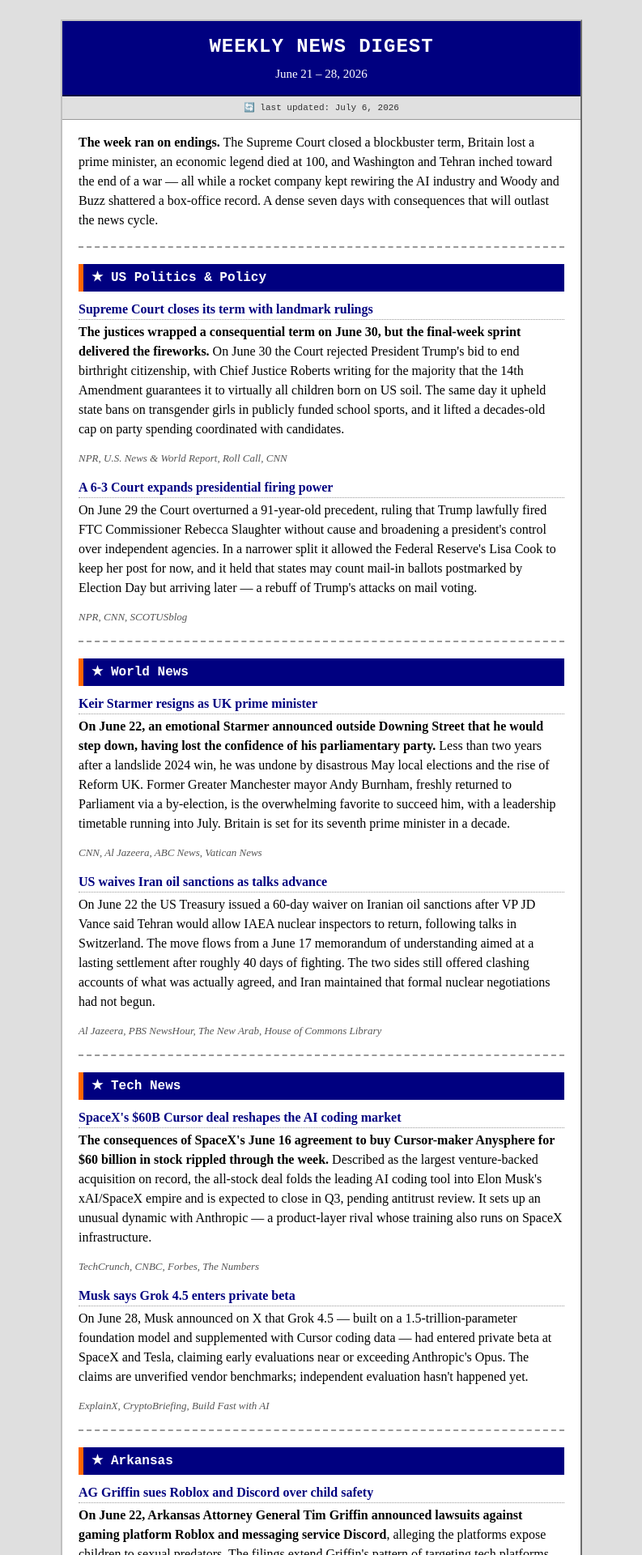
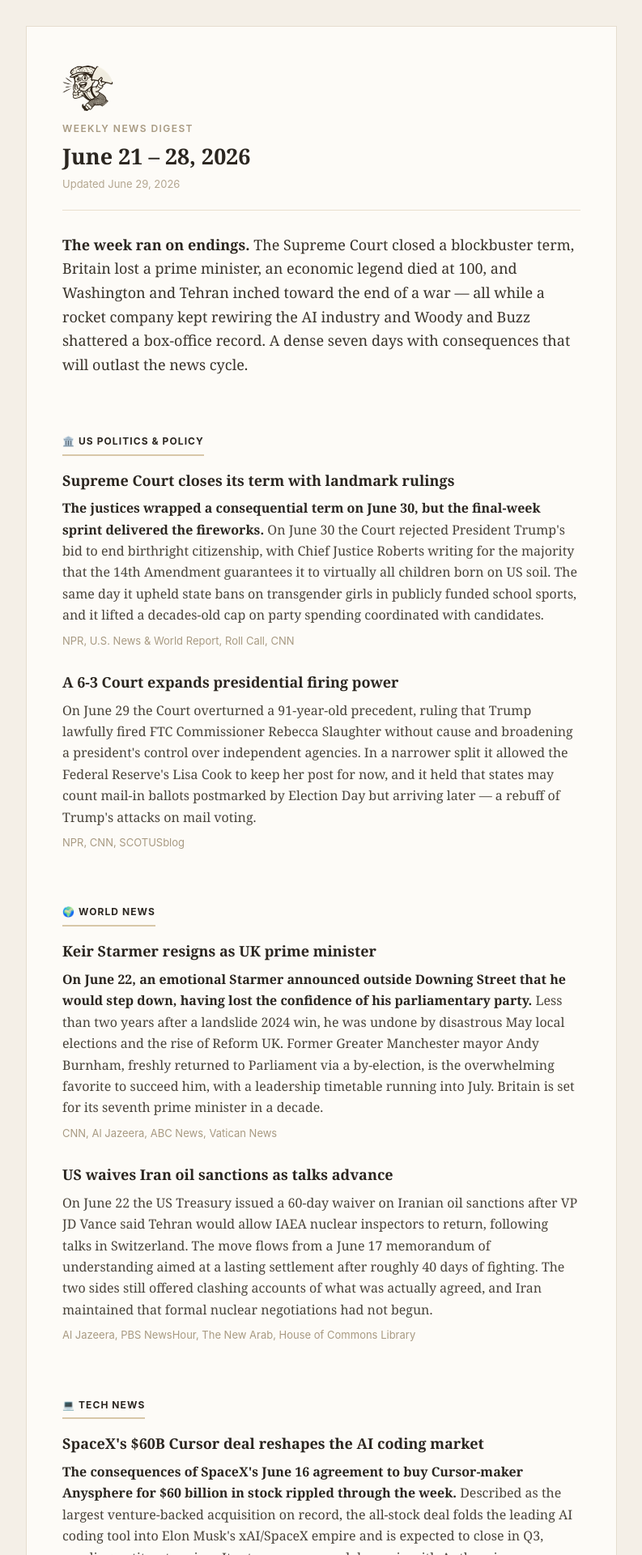
Before and after one commit to dillonkh/news-digest, a Jekyll site: the page built from _digests/2026-06-28.html, in a window 1280 px wide. Shown: the top 1920 px of the page at 81% size, without its empty margins (243-1036 px from the left). Built offline with Jekyll 4.4.1, drawn with Linux system fonts in a browser that asks for light colours; some of the changed text lies outside the part shown.

Commit message:
style and running locally (#4)

```diff
--- /dev/null
+++ b/Gemfile
@@ -0,0 +1,3 @@
+source "https://rubygems.org"
+
+gem "jekyll", "~> 4.3"
--- a/_digests/2026-06-28.html
+++ b/_digests/2026-06-28.html
@@ -1,14 +1,18 @@
 ---
 title: "Weekly News Digest: June 21 – 28, 2026"
 range: "June 21 – 28, 2026"
-date: 2026-07-06
+date: 2026-06-29
+bias_score: -1
+bias_label: "slightly left of center"
+bias_blurb: "Wire services and mainstream nationals dominate, nudged slightly left by court/international framing but anchored by heavy use of primary records."
+bias_detail: "The source mix leans on wire services and mainstream nationals (AP-fed outlets, NPR, CNN, PBS, ABC) alongside center-right and business voices (WSJ, CNBC, Forbes, House of Commons Library). Court and international coverage drew from outlets that frame Trump-administration losses prominently, nudging the aggregate slightly left, but heavy use of primary records — the SEC filing, SCOTUS opinions, the MOU briefing, box-office data — keeps framing largely factual."
 ---
 
 <p><span class="lead">The week ran on endings.</span> The Supreme Court closed a blockbuster term, Britain lost a prime minister, an economic legend died at 100, and Washington and Tehran inched toward the end of a war — all while a rocket company kept rewiring the AI industry and Woody and Buzz shattered a box-office record. A dense seven days with consequences that will outlast the news cycle.</p>
 
 <hr>
 
-<h2>&#9733; US Politics &amp; Policy</h2>
+<h2>🏛️ US Politics &amp; Policy</h2>
 
 <div class="item">
 <h3>Supreme Court closes its term with landmark rulings</h3>
@@ -82,12 +86,7 @@
 
 <hr>
 
-<div class="biasbox">
-<h3>Media Bias Rating: -1 (Slightly Left)</h3>
-<p>The source mix leans on wire services and mainstream nationals (AP-fed outlets, NPR, CNN, PBS, ABC) alongside center-right and business voices (WSJ, CNBC, Forbes, House of Commons Library). Court and international coverage drew from outlets that frame Trump-administration losses prominently, nudging the aggregate slightly left, but heavy use of primary records — the SEC filing, SCOTUS opinions, the MOU briefing, box-office data — keeps framing largely factual.</p>
-</div>
-
-<h2>&#9733; Sources</h2>
+<h2>🔗 Sources</h2>
 <div class="sources">
 <p><strong>US Politics &amp; Policy</strong></p>
 <ul>
--- a/_layouts/digest.html
+++ b/_layouts/digest.html
@@ -4,19 +4,20 @@
   <meta charset="UTF-8">
   <meta name="viewport" content="width=device-width, initial-scale=1.0">
   <title>{{ page.title }}</title>
+  <link rel="icon" type="image/png" sizes="32x32" href="{{ '/assets/img/favicon-32.png' | relative_url }}">
+  <link rel="icon" type="image/png" sizes="64x64" href="{{ '/assets/img/favicon-64.png' | relative_url }}">
+  <link rel="apple-touch-icon" sizes="180x180" href="{{ '/assets/img/apple-touch-icon.png' | relative_url }}">
   <link rel="stylesheet" href="{{ '/assets/css/digest.css' | relative_url }}">
-  <script data-goatcounter="{{ site.goatcounter_url }}/count"
-          async src="//gc.zgo.at/count.js"></script>
 </head>
 <body>
   <div class="frame">
 
     <div class="masthead">
-      <div class="title">WEEKLY NEWS DIGEST</div>
+      <img class="logo" src="{{ '/assets/img/logo.png' | relative_url }}" alt="Weekly News Digest logo">
+      <div class="title">Weekly News Digest</div>
       <div class="range">{{ page.range }}</div>
+      <p class="updated">Updated {{ page.updated | default: page.date | date: "%B %-d, %Y" }}</p>
     </div>
-
-    <p class="updated">&#128260; last updated: {{ page.updated | default: page.date | date: "%B %-d, %Y" }}</p>
 
     <div class="content">
       {{ content }}
@@ -24,16 +25,17 @@
       {% if page.bias_score %}
       {% assign bias_pct = page.bias_score | plus: 7 | times: 100 | divided_by: 14.0 %}
       <div class="biasbox">
-        <h3>Media Bias Rating: {{ page.bias_score }} ({{ page.bias_label }})</h3>
+        <h3>⚖️ Media Bias Rating</h3>
+        <div class="bias-headline">
+          <span class="bias-score">{{ page.bias_score }}</span>
+          <span class="bias-label">{{ page.bias_label }}</span>
+        </div>
         <div class="gauge">
           <div class="gauge-bar">
             <div class="gauge-marker" style="left: {{ bias_pct }}%;"></div>
           </div>
-          <div class="gauge-ticks">
-            <span>&minus;7</span><span>&minus;5</span><span>&minus;3</span><span>&minus;1</span><span>+1</span><span>+3</span><span>+5</span><span>+7</span>
-          </div>
           <div class="gauge-labels">
-            <span>&#9664; left</span><span>center</span><span>right &#9654;</span>
+            <span>&minus;7 left</span><span>0</span><span>right +7</span>
           </div>
         </div>
         {% if page.bias_blurb %}<p class="gauge-blurb">{{ page.bias_blurb }}</p>{% endif %}
@@ -43,33 +45,9 @@
     </div>
 
     <footer>
-      &#9632; compiled {{ page.date | date: "%B %-d, %Y" }} &#9632; window: {{ page.range }} &#9632;<br>
-      visitors: <span class="counter" id="gc-counter">{{ page.visitors | default: "0001337" }}</span><br>
-      <span class="accent">&#8734; best viewed in any browser &#8734;</span>
+      Compiled {{ page.date | date: "%B %-d, %Y" }}
     </footer>
 
   </div>
-
-  <script>
-    (function () {
-      function pad(n) {
-        n = String(n).replace(/,/g, '');
-        while (n.length < 7) n = '0' + n;
-        return n;
-      }
-      var t = setInterval(function () {
-        if (window.goatcounter && window.goatcounter.get_data) {
-          clearInterval(t);
-          var path = window.goatcounter.get_data()['p'];
-          var el = document.getElementById('gc-counter');
-          if (!el || !path) return;
-          fetch('{{ site.goatcounter_url }}/counter/' + encodeURIComponent(path) + '.json')
-            .then(function (r) { if (!r.ok) throw new Error('gc: bad response'); return r.json(); })
-            .then(function (data) { el.textContent = pad(data.count); })
-            .catch(function () { /* leave placeholder/front-matter value on error */ });
-        }
-      }, 100);
-    })();
-  </script>
 </body>
 </html>
--- a/assets/css/digest.css
+++ b/assets/css/digest.css
@@ -1,192 +1,255 @@
+/* ============================================================
+   Weekly News Digest — Warm Minimalist Serif theme
+   Drop-in alternate for digest.css. Same class vocabulary and
+   gauge markup as the layout; presentation only.
+
+   Emoji section headers (🏛️ 🌍 💻 🌱 🎬 🔗 ⚖️) are authored in
+   the <h2> text, not here — this stylesheet works with or
+   without them.
+   ============================================================ */
+
 :root {
-  --page-bg: #dfdfdf;
-  --frame-bg: #ffffff;
-  --frame-border: #c0c0c0;
-  --title-bg: #000080;
-  --title-fg: #ffffff;
-  --title-border: #000040;
-  --accent: #ff6600;
-  --link: #0000ee;
-  --link-visited: #551a8b;
-  --link-hover-bg: #fffb90;
-  --text: #000000;
-  --muted: #555555;
-  --rule: #999999;
-  --bar-fg: #cbc7ff;
-  --history-bg: #ffffcc;
-  --history-border: #cccc66;
-  --bias-bg: #eeeeff;
-  --bias-border: #000080;
-  --footer-bg: #c0c0c0;
-  --counter-bg: #000000;
-  --counter-fg: #00ff00;
+  --page-bg: #f4efe7;
+  --card-bg: #fdfbf7;
+  --card-border: #e6ddcf;
+  --rule: #eadfce;
+  --accent-rule: #d8c7a8;
+
+  --text: #2b2620;         /* headings, strong body */
+  --body: #3a342b;         /* overview lead paragraph */
+  --body-soft: #4a443a;    /* item body text */
+  --muted: #a89a82;        /* sources, labels, dates */
+  --muted-2: #b3a690;      /* faint: ticks, footer */
+  --callout-bg: #f6eede;   /* history box */
+  --callout-fg: #6b5d44;   /* history + bias detail text */
+
+  --gauge-left: #5b8def;
+  --gauge-mid: #e8decb;
+  --gauge-right: #e8695b;
+  --gauge-dot: #2b2620;
+
   --content-width: 640px;
+  --sans: -apple-system, BlinkMacSystemFont, "Segoe UI", Helvetica, Arial, sans-serif;
+  --serif: Georgia, "Times New Roman", Times, serif;
 }
 
 body {
   background: var(--page-bg);
-  color: var(--text);
-  font-family: "Times New Roman", Times, serif;
+  color: var(--body);
+  font-family: var(--serif);
   font-size: 16px;
-  line-height: 1.5;
+  line-height: 1.65;
   margin: 0;
-  padding: 24px 12px;
+  padding: 32px 16px;
 }
 
 .frame {
   max-width: var(--content-width);
   margin: 0 auto;
-  background: var(--frame-bg);
-  border: 2px outset var(--frame-border);
+  background: var(--card-bg);
+  border: 1px solid var(--card-border);
+  padding: 48px 44px;
 }
 
+/* ---- masthead ---- */
 .masthead {
-  background: var(--title-bg);
-  color: var(--title-fg);
-  text-align: center;
-  padding: 14px 10px;
-  border-bottom: 2px solid var(--title-border);
+  border-bottom: 1px solid var(--rule);
+  padding-bottom: 20px;
+  margin-bottom: 28px;
+}
+.masthead .logo {
+  display: block;
+  height: 56px;
+  width: auto;
+  margin-bottom: 12px;
 }
 .masthead .title {
-  font-family: "Courier New", monospace;
-  font-size: 24px;
-  font-weight: bold;
-  letter-spacing: 1px;
+  font-family: var(--sans);
+  font-size: 12px;
+  letter-spacing: 0.12em;
+  text-transform: uppercase;
+  color: var(--muted);
+  font-weight: 600;
 }
 .masthead .range {
-  font-size: 15px;
-  margin-top: 4px;
+  font-size: 27px;
+  font-weight: 700;
+  color: var(--text);
+  margin-top: 8px;
+  line-height: 1.2;
 }
 
 .updated {
-  text-align: center;
-  font-family: "Courier New", monospace;
-  font-size: 11px;
-  color: #333;
-  padding: 6px;
-  background: #e0e0e0;
-  border-bottom: 1px solid var(--rule);
-  margin: 0;
+  font-family: var(--sans);
+  font-size: 13px;
+  color: var(--muted-2);
+  margin: 8px 0 0;
 }
 
-.content {
-  padding: 16px 20px;
+/* ---- content ---- */
+.content { }
+
+/* overview paragraph (first <p>, before first <hr>) */
+.content > p:first-of-type {
+  font-size: 18px;
+  color: var(--body);
+  margin: 0 0 34px;
 }
 
 h2 {
-  background: var(--title-bg);
-  color: var(--title-fg);
-  font-family: "Courier New", monospace;
-  font-size: 16px;
-  font-weight: bold;
-  padding: 5px 10px;
-  margin: 18px 0 10px;
-  border-left: 6px solid var(--accent);
+  font-family: var(--sans);
+  font-size: 12px;
+  letter-spacing: 0.09em;
+  text-transform: uppercase;
+  color: var(--text);
+  font-weight: 700;
+  margin: 0 0 16px;
+  border-bottom: 2px solid var(--accent-rule);
+  padding-bottom: 6px;
+  display: inline-block;
 }
 
 h3 {
-  font-size: 16px;
-  font-weight: bold;
-  color: var(--title-bg);
-  border-bottom: 1px dotted var(--rule);
-  margin: 0 0 3px;
+  font-size: 18px;
+  font-weight: 700;
+  color: var(--text);
+  margin: 0 0 6px;
 }
 
-p { margin: 0 0 14px; }
+p {
+  font-size: 16px;
+  color: var(--body-soft);
+  margin: 0 0 8px;
+}
 
-a { color: var(--link); }
-a:visited { color: var(--link-visited); }
-a:hover { background: var(--link-hover-bg); }
+a { color: #3a6ea5; text-decoration: underline; text-underline-offset: 2px; }
+a:hover { color: #274d75; }
 
+/* hr becomes quiet spacing, not a visible line */
 hr {
   border: none;
-  border-top: 2px dashed var(--rule);
-  margin: 20px 0;
+  margin: 30px 0;
 }
 
-.lead { font-weight: bold; }
+.lead { font-weight: 700; color: var(--text); }
 
-.item { margin-bottom: 14px; }
+.item { margin-bottom: 26px; }
 .item p:last-child { margin-bottom: 0; }
 
 .src {
-  font-style: italic;
+  font-family: var(--sans);
   font-size: 13px;
   color: var(--muted);
 }
 
+/* ---- sources list + archive index list ---- */
+.sources { font-size: 15px; }
+.sources p strong {
+  font-family: var(--sans);
+  font-size: 12px;
+  letter-spacing: 0.06em;
+  text-transform: uppercase;
+  color: var(--muted);
+  font-weight: 700;
+}
+.sources ul {
+  list-style: none;
+  margin: 8px 0 20px;
+  padding: 0;
+}
+.sources li {
+  margin-bottom: 8px;
+  padding-left: 14px;
+  position: relative;
+  line-height: 1.5;
+}
+.sources li::before {
+  content: "—";
+  position: absolute;
+  left: 0;
+  color: var(--accent-rule);
+}
+
+/* ---- Arkansas history callout ---- */
 .history {
-  background: var(--history-bg);
-  border: 1px solid var(--history-border);
-  padding: 8px 12px;
-  margin: 14px 0;
+  background: var(--callout-bg);
+  border-left: 3px solid var(--accent-rule);
+  padding: 14px 18px;
+  margin: 0 0 34px;
 }
-.history h3 { border-bottom: none; }
-.history p { font-size: 15px; margin: 4px 0 0; }
+.history h3 { font-size: 15px; color: var(--callout-fg); margin-bottom: 4px; }
+.history p { font-size: 15px; line-height: 1.6; color: var(--callout-fg); margin: 0; }
 
+/* ---- bias box + gauge ---- */
 .biasbox {
-  background: var(--bias-bg);
-  border: 2px dashed var(--bias-border);
-  padding: 10px 14px;
-  margin: 14px 0;
+  border-top: 1px solid var(--rule);
+  padding-top: 24px;
+  margin-top: 8px;
 }
-.biasbox h3 { border-bottom: none; }
-.biasbox p { font-size: 15px; margin: 5px 0 0; }
+.biasbox h3 {
+  font-family: var(--sans);
+  font-size: 12px;
+  letter-spacing: 0.09em;
+  text-transform: uppercase;
+  color: var(--text);
+  font-weight: 700;
+  margin-bottom: 16px;
+}
+.biasbox p { font-size: 15px; line-height: 1.6; color: var(--callout-fg); margin: 16px 0 0; }
+.gauge-blurb { font-style: italic; }
 
-.gauge { margin: 14px 4px 6px; }
+.gauge { margin: 0; }
 .gauge-bar {
   position: relative;
-  height: 16px;
-  border: 1px solid #666;
-  border-radius: 9px;
+  height: 5px;
+  border-radius: 3px;
+  margin: 0 0 6px;
   background: linear-gradient(to right,
-    #0033cc 0%, #6688dd 35%, #dddddd 50%, #dd8866 65%, #cc2200 100%);
+    var(--gauge-left) 0%, var(--gauge-mid) 50%, var(--gauge-right) 100%);
 }
 .gauge-marker {
   position: absolute;
   top: 50%;
   transform: translate(-50%, -50%);
-  width: 16px;
-  height: 16px;
+  width: 13px;
+  height: 13px;
   border-radius: 50%;
-  background: #ffff00;
-  border: 2px solid #000;
-  box-shadow: 0 0 0 1px #fff;
+  background: var(--gauge-dot);
+  border: 2px solid var(--card-bg);
+  box-shadow: 0 0 0 1px var(--accent-rule);
 }
-.gauge-ticks,
 .gauge-labels {
   display: flex;
   justify-content: space-between;
-  font-family: "Courier New", monospace;
-  font-size: 10px;
-  margin-top: 3px;
-  padding: 0 1px;
+  font-family: var(--sans);
+  font-size: 11px;
+  color: var(--muted-2);
 }
-.gauge-ticks { color: #333; }
-.gauge-labels { color: var(--bias-border); font-weight: bold; margin-top: 1px; }
-.gauge-blurb { font-style: italic; }
 
-.sources { font-size: 14px; }
-.sources ul { margin: 4px 0 14px; padding-left: 22px; }
-.sources li { margin-bottom: 6px; }
+/* big numeral score — optional: wrap score in <span class="bias-score"> in layout */
+.bias-headline {
+  display: flex;
+  align-items: baseline;
+  gap: 10px;
+  margin-bottom: 16px;
+}
+.bias-score {
+  font-size: 34px;
+  font-weight: 700;
+  color: var(--text);
+}
+.bias-label {
+  font-size: 15px;
+  color: var(--muted);
+}
 
+/* ---- footer ---- */
 footer {
-  background: var(--footer-bg);
-  border-top: 2px groove #ffffff;
+  border-top: 1px solid var(--rule);
+  margin-top: 32px;
+  padding-top: 16px;
   text-align: center;
-  font-family: "Courier New", monospace;
-  font-size: 11px;
-  color: #333;
-  padding: 10px;
+  font-family: var(--sans);
+  font-size: 12px;
+  color: var(--muted-2);
 }
-footer .accent { color: var(--title-bg); }
-
-.counter {
-  display: inline-block;
-  background: var(--counter-bg);
-  color: var(--counter-fg);
-  padding: 2px 8px;
-  letter-spacing: 3px;
-  border: 1px solid var(--counter-fg);
-  margin-top: 4px;
-}
```
Also changed, not shown: other parts of _digests/2026-06-28.html (+4 -4 lines), _digests/2026-07-05.html (+7 -7 lines), index.html (+9 -26 lines), Gemfile.lock (added), README.md, assets/img/apple-touch-icon.png (added), assets/img/favicon-32.png (added), assets/img/favicon-64.png (added), assets/img/logo.png (added), assets/img/newsboy1.png (added), 2 other files.
